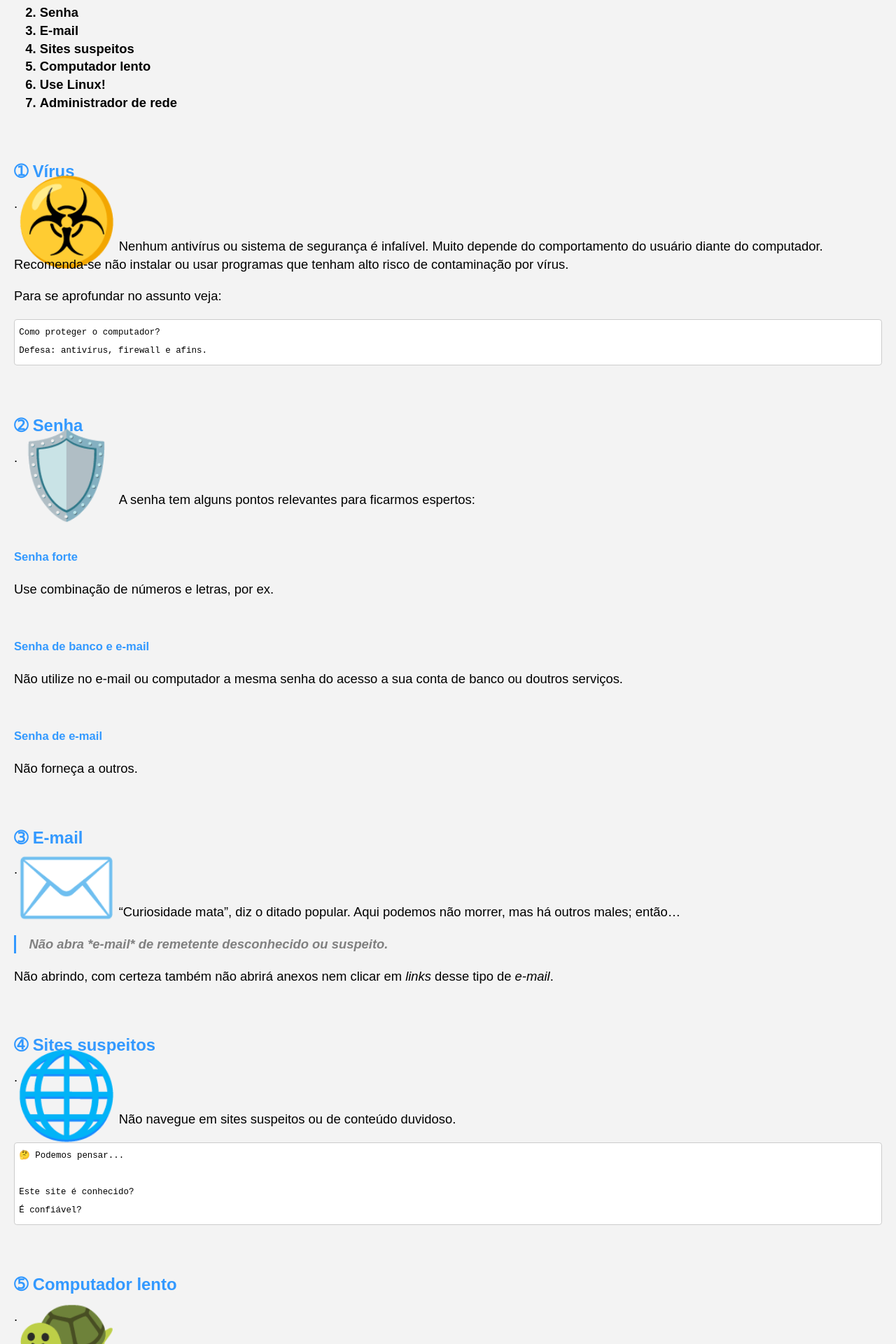
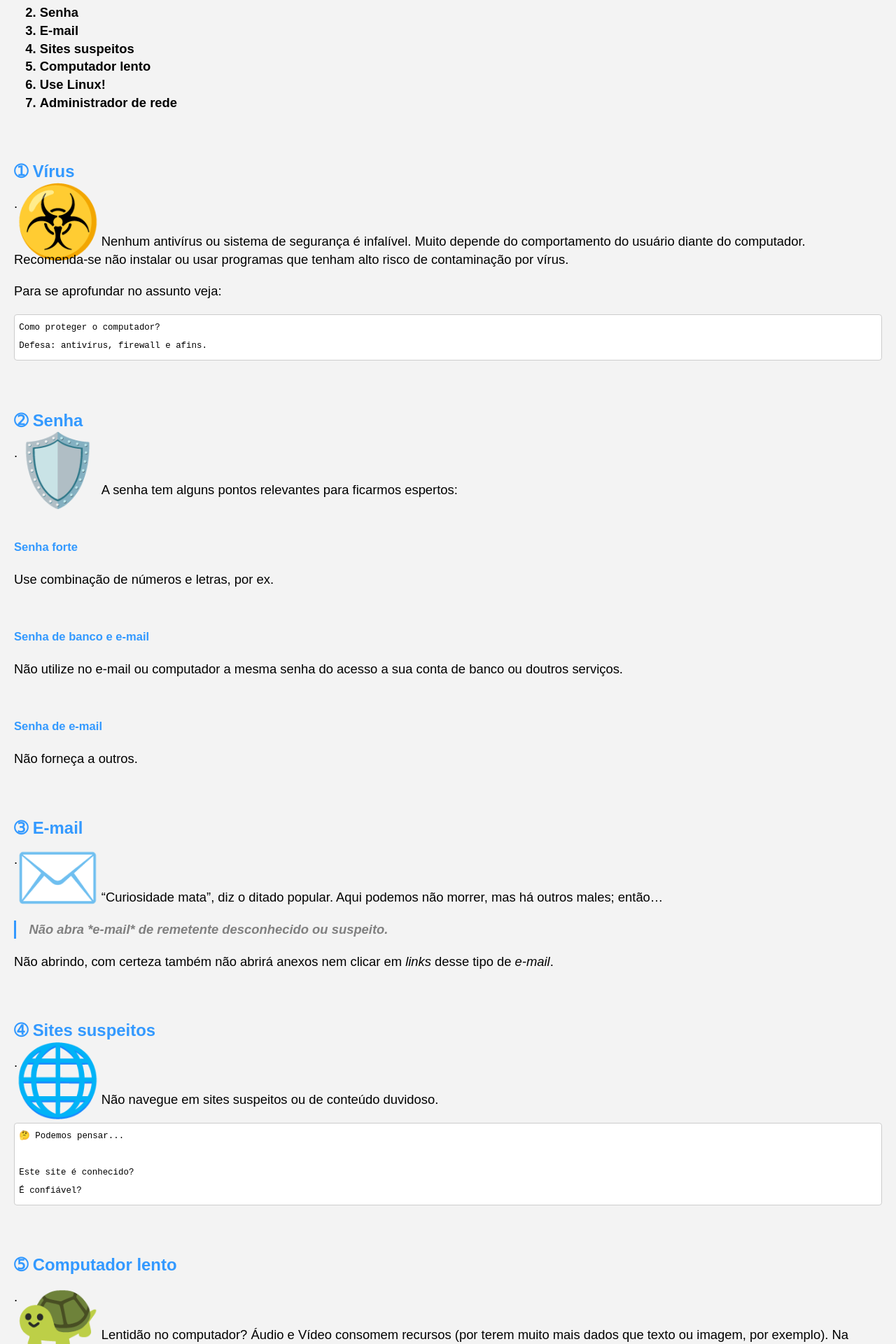
Before and after one commit to Joesynth/joesynth.github.io, a Jekyll site: the page built from _posts/2021-02-07-boas-praticas-na-internet.md, in a window 1280 px wide. Shown: the part 508-2428 px from the top of the page at 70% size. Built offline with Jekyll 4.4.1, drawn with Linux system fonts in a browser that asks for light colours.

Commit message:
Update style.css

```diff
--- a/css/style.css
+++ b/css/style.css
@@ -80,7 +80,7 @@ strong { font-size: 0.9em;}
 blockquote { border-left: 3px solid var(--cor-escura); padding-left: 1em; color: gray; font-weight: bold; font-style: italic;}
 
 /* tag span, classe que atua como imagem*/
-.emoji120 { font-size: 120px; }
+.emoji120 { font-size: 100px; }
 
 ul li, ol li { font-weight: bold;}
 
```
